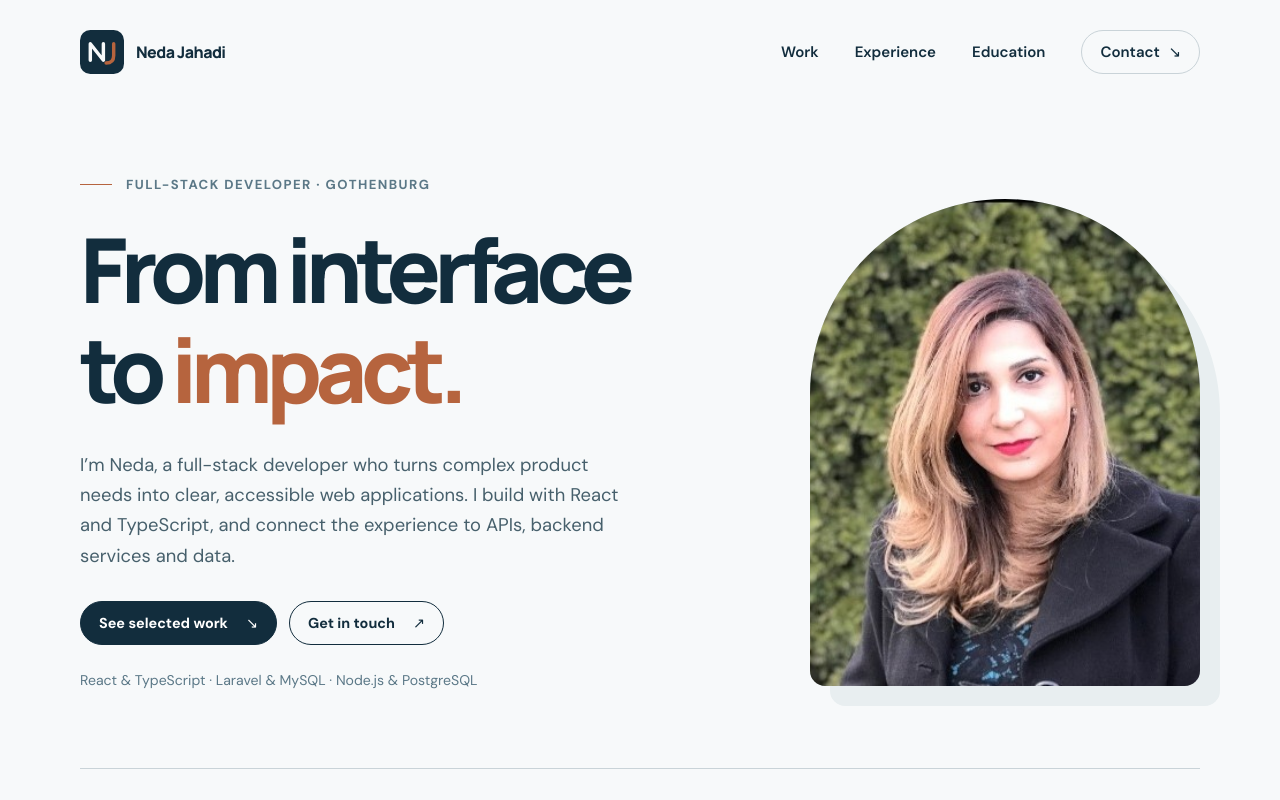
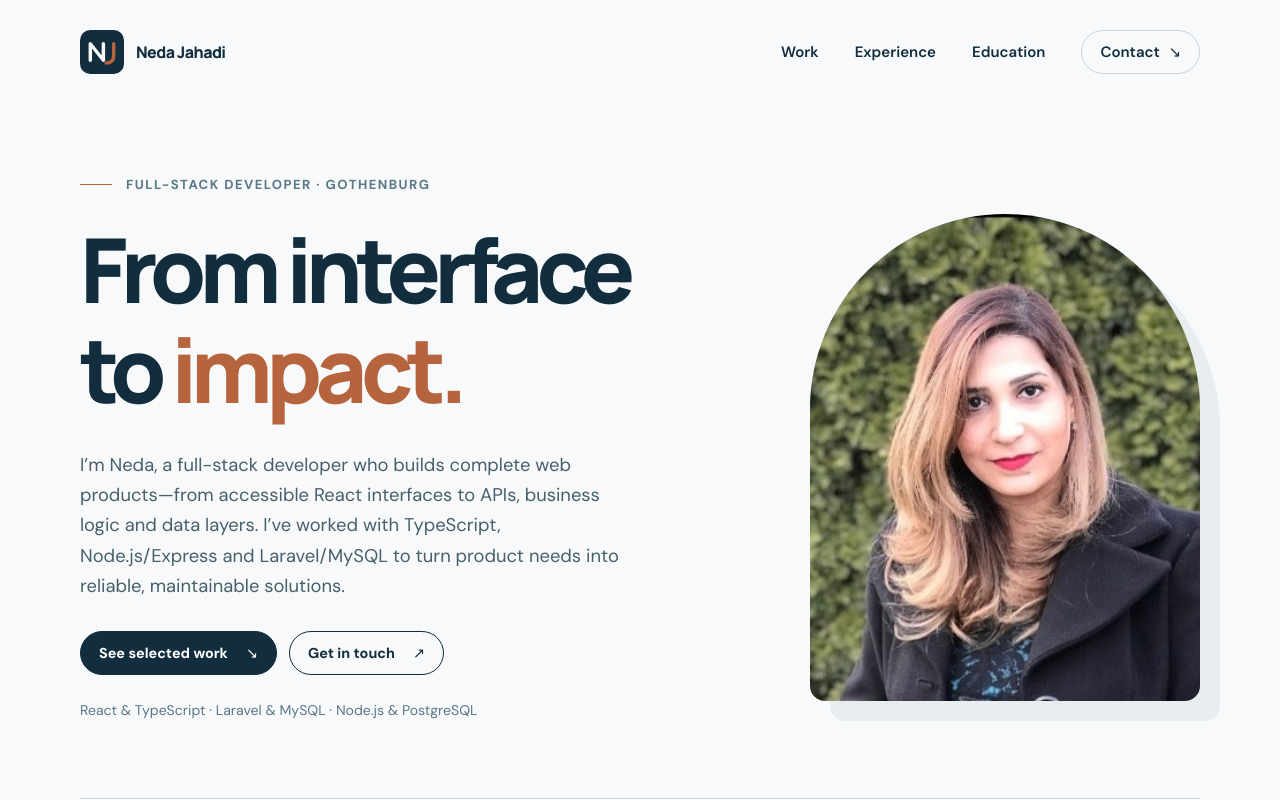
Before and after one commit to neda-jahadi/Neda-portfolio, a React (Vite) app: page / in a window 1280 px wide. Shown: the top 800 px of the page. Built offline with nearby package versions, Linux system fonts and the light colour scheme.

Commit message:
Balance portfolio introduction across frontend and backend

```diff
--- a/src/main.jsx
+++ b/src/main.jsx
@@ -12,7 +12,7 @@ function App() {
   return <>
     <header className="topbar wrap"><a className="brand" href="#top" aria-label="Neda Jahadi, back to top"><img src="/logo.svg" width="44" height="44" alt=""/><span>Neda Jahadi</span></a><nav aria-label="Main navigation"><a href="#work">Work</a><a href="#experience">Experience</a><a href="#education">Education</a><a href="#contact" className="nav-contact">Contact <span aria-hidden="true">↘</span></a></nav></header>
     <main id="top">
-      <section className="intro wrap"><div className="intro-label"><span className="line"/> FULL-STACK DEVELOPER · GOTHENBURG</div><div className="hero-grid"><div><h1>From interface<br/>to <em>impact.</em></h1><p className="hero-lede">I’m Neda, a full-stack developer who turns complex product needs into clear, accessible web applications. I build with React and TypeScript, and connect the experience to APIs, backend services and data.</p><div className="hero-actions"><a className="project-button filled" href="#work">See selected work <span aria-hidden="true">↘</span></a><a className="project-button" href="mailto:jahadi.neda@gmail.com?subject=Let%27s%20talk%20about%20a%20developer%20role">Get in touch <span aria-hidden="true">↗</span></a></div><p className="hero-proof">React & TypeScript · Laravel & MySQL · Node.js & PostgreSQL</p></div><div className="portrait-frame"><img src="/neda.jpg" width="527" height="421" alt="Portrait of Neda Jahadi"/></div></div><div className="hero-rule"/></section>
+      <section className="intro wrap"><div className="intro-label"><span className="line"/> FULL-STACK DEVELOPER · GOTHENBURG</div><div className="hero-grid"><div><h1>From interface<br/>to <em>impact.</em></h1><p className="hero-lede">I’m Neda, a full-stack developer who builds complete web products—from accessible React interfaces to APIs, business logic and data layers. I’ve worked with TypeScript, Node.js/Express and Laravel/MySQL to turn product needs into reliable, maintainable solutions.</p><div className="hero-actions"><a className="project-button filled" href="#work">See selected work <span aria-hidden="true">↘</span></a><a className="project-button" href="mailto:jahadi.neda@gmail.com?subject=Let%27s%20talk%20about%20a%20developer%20role">Get in touch <span aria-hidden="true">↗</span></a></div><p className="hero-proof">React & TypeScript · Laravel & MySQL · Node.js & PostgreSQL</p></div><div className="portrait-frame"><img src="/neda.jpg" width="527" height="421" alt="Portrait of Neda Jahadi"/></div></div><div className="hero-rule"/></section>
       <section className="work wrap" id="work"><div className="section-heading"><span className="section-index">01 / SELECTED WORK</span><h2>What I’ve built</h2></div><div className="project-list">{projects.map(project => <article className="project" key={project.number}><div className="project-number">{project.number}</div><div className="project-body"><p className="project-context">{project.context}</p><h3>{project.title}</h3><p className="project-description">{project.description}</p><div className="tags">{project.tags.map(tag => <span key={tag}>{tag}</span>)}</div><div className="project-actions">{project.github && <a className="project-button" href={project.github} target="_blank" rel="noopener noreferrer">GitHub repo <span aria-hidden="true">↗</span></a>}<a className="project-button filled" href={project.demo} target="_blank" rel="noopener noreferrer">Live demo <span aria-hidden="true">↗</span></a></div></div></article>)}</div></section>
       <section className="about" id="experience"><div className="wrap about-grid"><div><span className="section-index">02 / EXPERIENCE</span><h2>Built for real products and real users.</h2></div><div><div className="experience-item"><div className="experience-meta"><strong>Hubexo</strong><span>Full-stack Developer · 2023–2026</span></div><p>Built reusable React and TypeScript components for a shared design system, delivered features in Laravel/MySQL applications, and contributed to a Python/Scrapy data solution. Worked with designers and product teams on usability, accessibility and performance.</p></div><div className="experience-item"><div className="experience-meta"><strong>Understandit</strong><span>Frontend Developer · 2021–2022</span></div><p>Developed React applications for clients in agile teams, translating Figma designs into responsive interfaces and collaborating with designers, backend developers and stakeholders.</p></div><p className="experience-note">I like to understand the need behind a feature, make thoughtful technical choices and build solutions others can maintain.</p><a className="text-link" href="https://github.com/neda-jahadi" target="_blank" rel="noopener noreferrer">Explore my GitHub <span aria-hidden="true">↗</span></a></div></div></section>
       <section className="education wrap" id="education"><div className="section-heading"><span className="section-index">03 / EDUCATION</span><h2>Education</h2></div><div className="education-grid"><article><span className="education-type">VOCATIONAL QUALIFICATION · YH</span><h3>Frontend Developer</h3><p className="education-school">EC Utbildning</p><p>Studies in React, Vue, Angular, JavaScript, Node.js, UX principles and web development.</p></article><article><span className="education-type">BACHELOR’S DEGREE</span><h3>Applied Mathematics</h3><p className="education-school">Isfahan University of Technology</p><p>Academic foundation in applied mathematics, with a focus on programming and data structures.</p></article></div><p className="language-note education-languages">Languages: Swedish and English at professional proficiency · Persian native</p></section>
```
